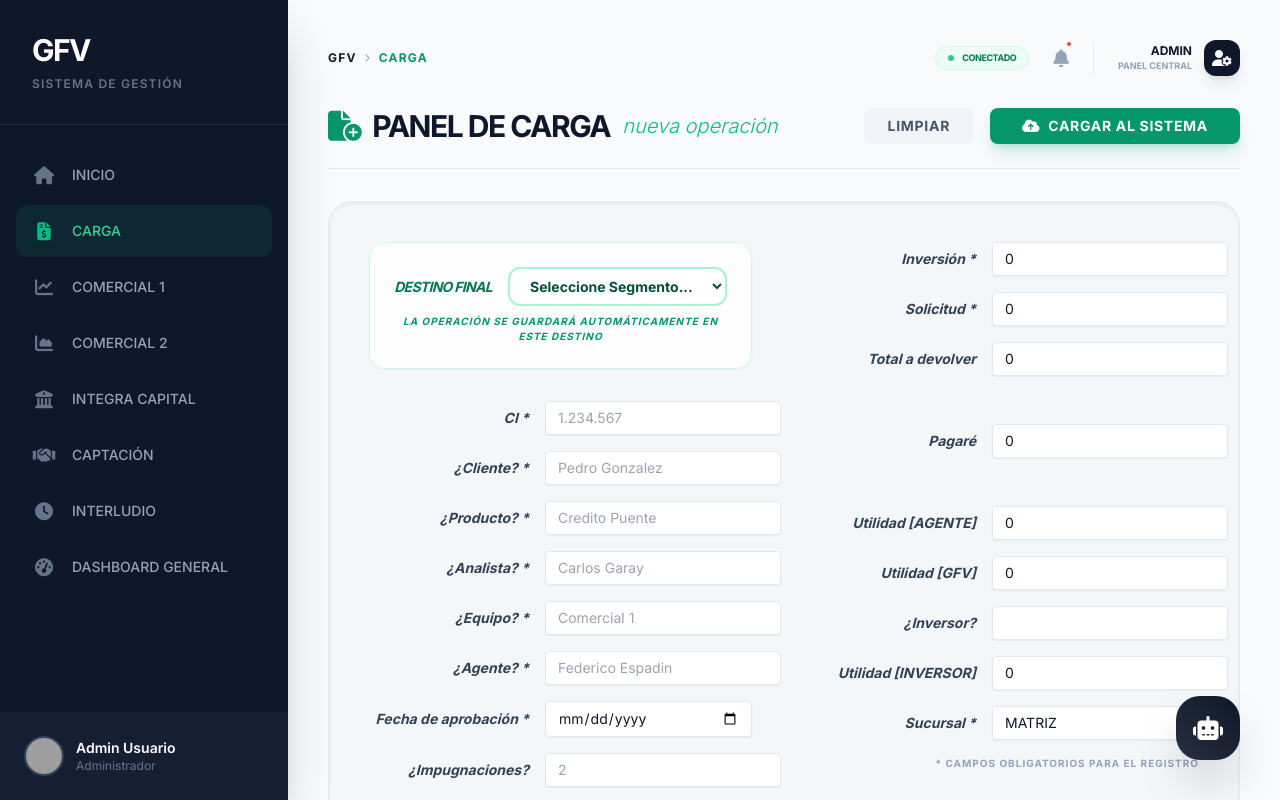
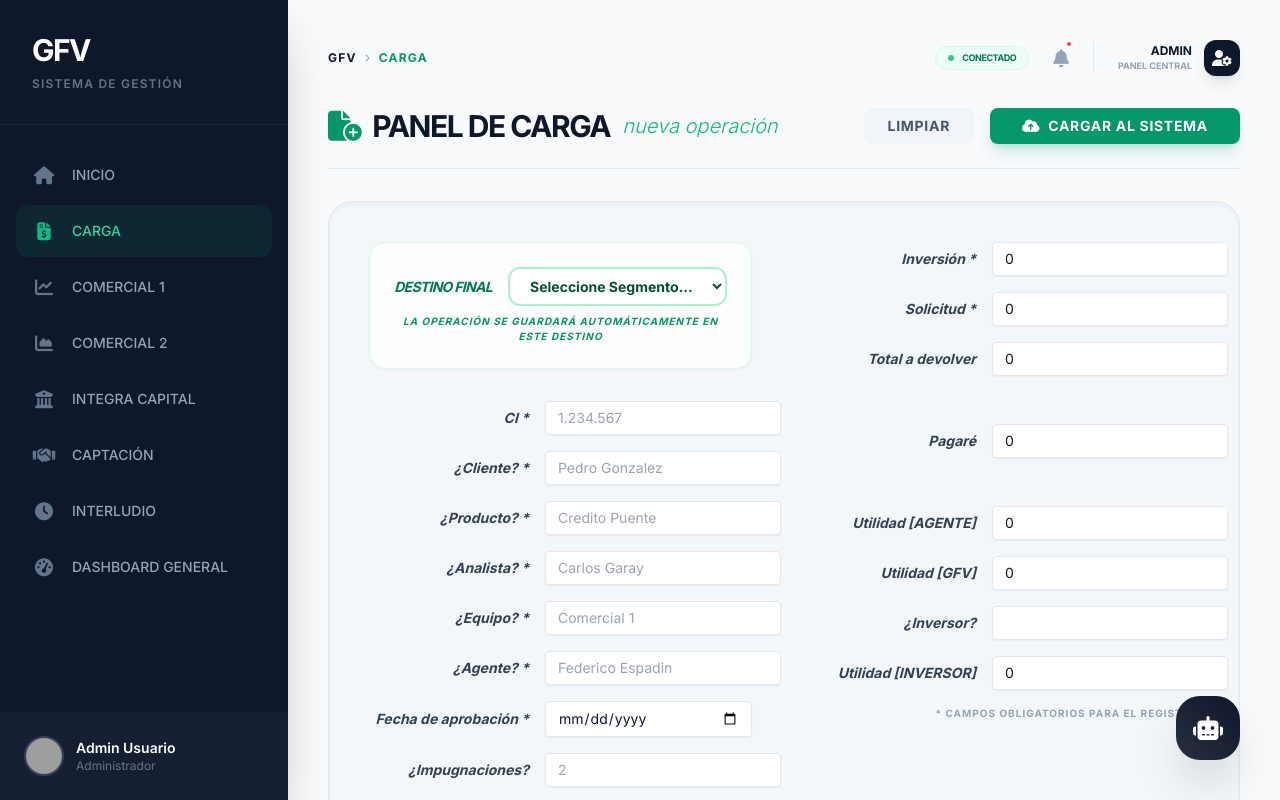
Before and after one commit to vhk14726-design/Reportesdeseguimientos, a React (Vite) app: page / in a window 1280 px wide. Shown: the top 800 px of the page. Built offline with nearby package versions, Linux system fonts and the light colour scheme; grey boxes are pictures that could not be loaded.

Commit message:
Add files via upload

```diff
--- a/components/CargaForm.tsx
+++ b/components/CargaForm.tsx
@@ -49,9 +49,10 @@ const CargaForm: React.FC<CargaFormProps> = ({ onSave }) => {
     e.preventDefault();
 
     // Strict validation for "obligatoriamente todos los datos"
+    // Removed 'sucursal' from mandatory checks
     const requiredFields = [
       'destino', 'ci', 'cliente', 'producto', 'analista',
-      'equipo', 'agente', 'fechaAprobacion', 'sucursal'
+      'equipo', 'agente', 'fechaAprobacion'
     ];
 
     const missing = requiredFields.filter(f => !formData[f as keyof FormData]);
@@ -70,11 +71,9 @@ const CargaForm: React.FC<CargaFormProps> = ({ onSave }) => {
     setError(null);
 
     try {
-      // Gemini analysis for better decision making
       const analysis = await analyzeFinancialData(formData);
       setAiAnalysis(analysis);
 
-      // Save to global state (this will automatically route the user to the destination in App.tsx)
       onSave(formData);
     } catch (err) {
       console.error(err);
@@ -129,7 +128,6 @@ const CargaForm: React.FC<CargaFormProps> = ({ onSave }) => {
       </header>
 
       <form onSubmit={handleSubmit} className="bg-slate-100/50 p-10 rounded-3xl border border-slate-200 shadow-inner grid grid-cols-1 lg:grid-cols-2 gap-x-16 gap-y-12">
-        {/* Left Column: Client Info */}
         <div className="space-y-4">
           <div className="bg-white/80 p-6 rounded-2xl border border-emerald-100 mb-8 shadow-sm">
              <div className={inputContainerClass}>
@@ -201,7 +199,6 @@ const CargaForm: React.FC<CargaFormProps> = ({ onSave }) => {
           </div>
         </div>
 
-        {/* Right Column: Financial Details */}
         <div className="space-y-4">
           <div className={inputContainerClass}>
             <label className={labelClass}>Inversión *</label>
@@ -237,10 +234,6 @@ const CargaForm: React.FC<CargaFormProps> = ({ onSave }) => {
             <label className={labelClass}>Utilidad [INVERSOR]</label>
             <input type="number" name="utilidadInversor" value={formData.utilidadInversor} onChange={handleInputChange} className={inputClass} />
           </div>
-          <div className={inputContainerClass}>
-            <label className={labelClass}>Sucursal *</label>
-            <input type="text" name="sucursal" required value={formData.sucursal} onChange={handleInputChange} className={inputClass} placeholder="MATRIZ" />
-          </div>
           <p className="text-[10px] text-slate-400 font-bold mt-4 uppercase tracking-widest text-right">* CAMPOS OBLIGATORIOS PARA EL REGISTRO</p>
         </div>
       </form>
```
